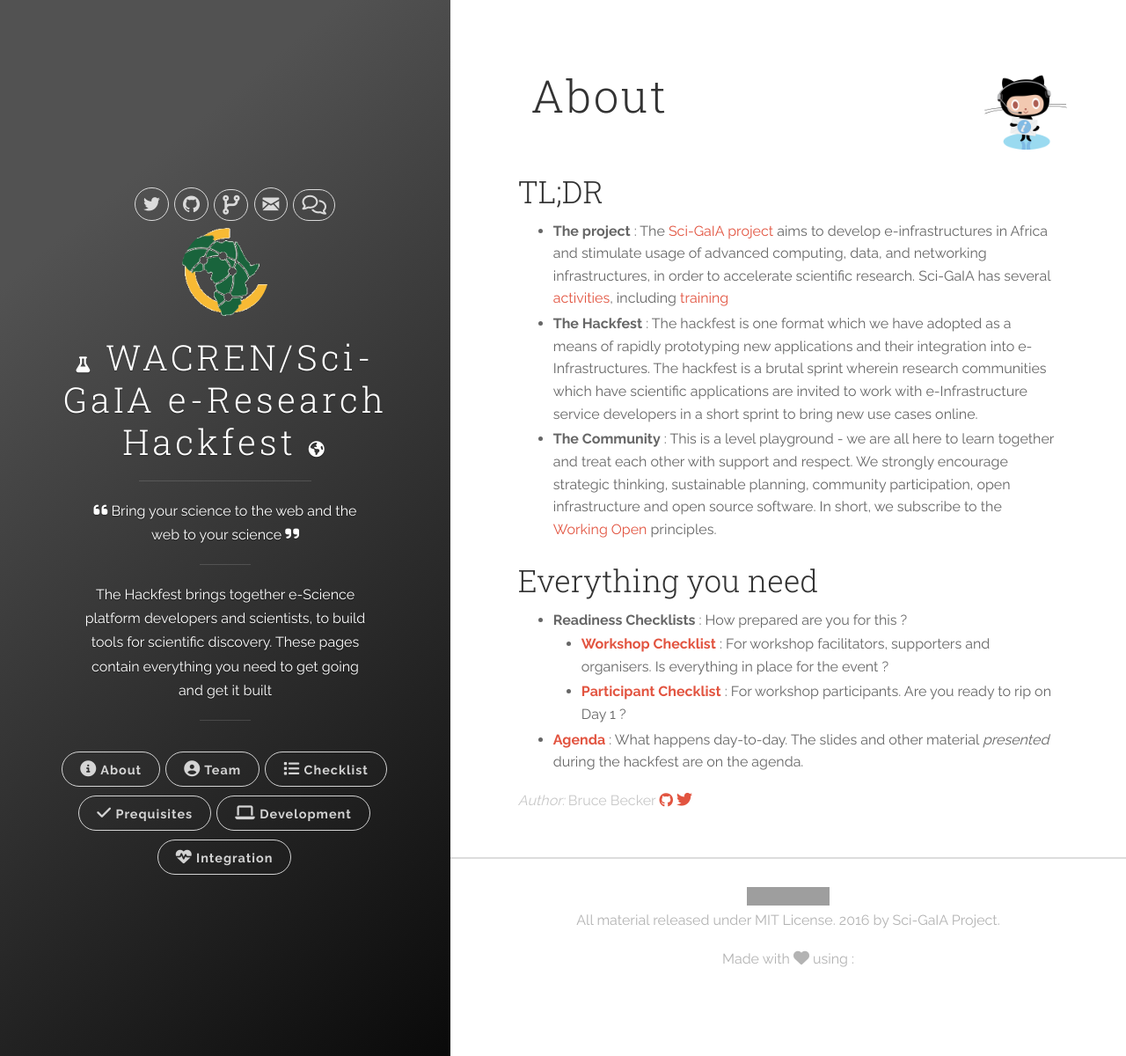
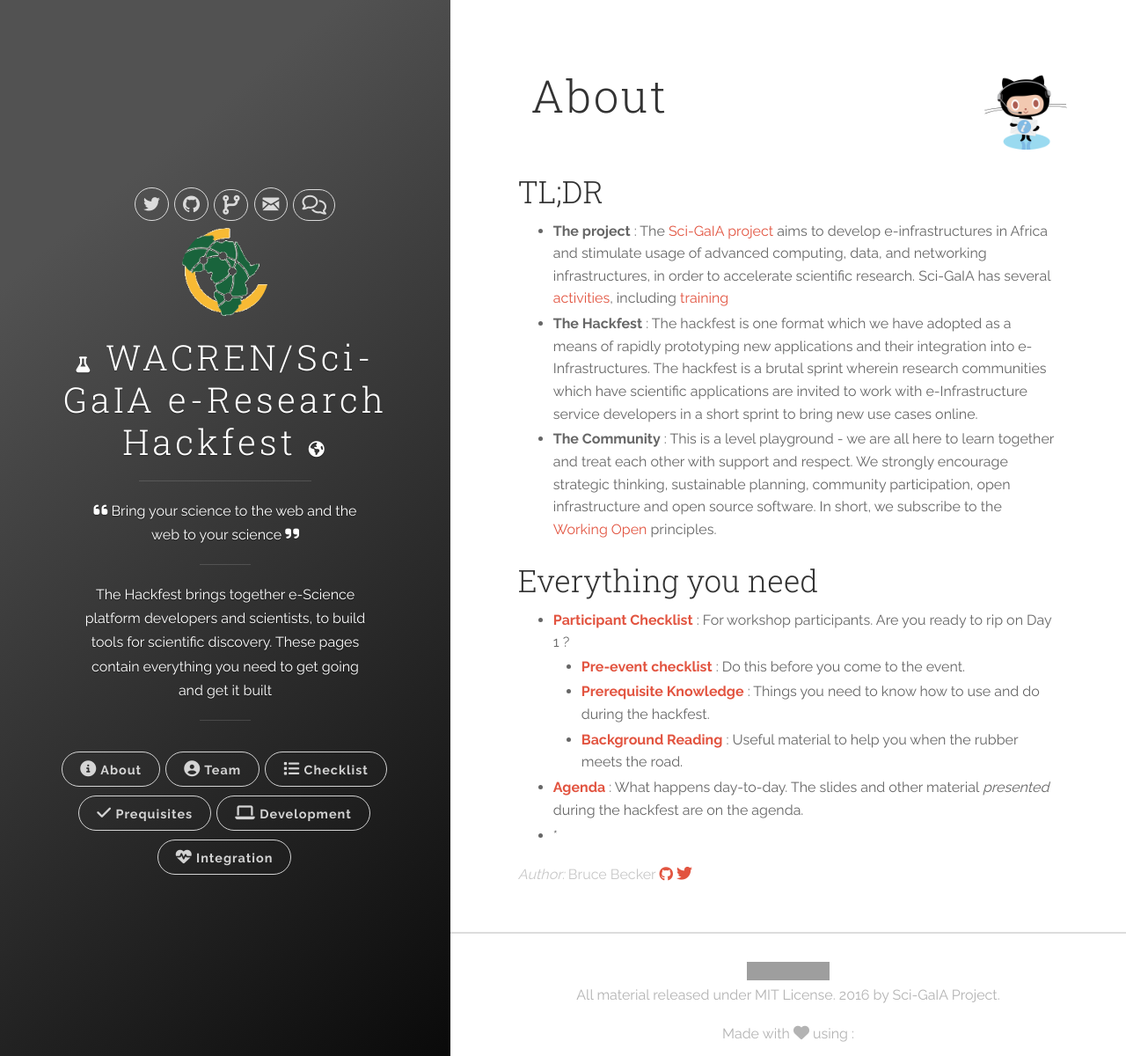
Before and after one commit to kodion/hackfest-site, a Jekyll site: the page built from about.md, in a window 1280 px wide and 1200 px high. Shown: the whole window at 88% size. Built offline with Jekyll 4.4.1, drawn with Linux system fonts in a browser that asks for light colours; nearby versions of some CDN libraries; grey boxes are pictures that could not be loaded.

Commit message:
Clearer description of the checklists

```diff
--- a/about.md
+++ b/about.md
@@ -15,7 +15,10 @@
 
 ## Everything you need
 
-  * **Readiness Checklists** : How prepared are you for this ?
-    * [**Workshop Checklist**]({{ site.url }}/event-prep/) : For workshop facilitators, supporters and organisers. Is everything in place for the event ?
-    * [**Participant Checklist**]({{ site.url }}/prerequisites/) : For workshop participants. Are you ready to rip on Day 1 ?
-  * [**Agenda**](http://agenda.ct.infn.it/e/wacren-hackfest) : What happens day-to-day. The slides and other material _presented_ during the hackfest are on the agenda.
+  * [**Participant Checklist**]({{ site.url }}/checklist/) : For workshop participants. Are you ready to rip on Day 1 ?
+    * [**Pre-event checklist**]({{ site.url }}/before-checklist/) : Do this before you come to the event.
+    * [**Prerequisite Knowledge**]({{ site.url}}/prerequisites/) : Things you need to know how to use and do during the hackfest.
+    * [**Background Reading**]({{ site.url }}/before-prep) : Useful material to help you when the rubber meets the road.
+  * [**Agenda**]({{ site.agenda }}) : What happens day-to-day. The slides and other material _presented_ during the hackfest are on the agenda.
+  * [**Previous Hackfests**]:(http://www.sci-gaia.eu/summer-hackfest) - material, recordings and other material from previous hackfests
+  *
```
Also changed, not shown: index.html (+12 -0 lines).
